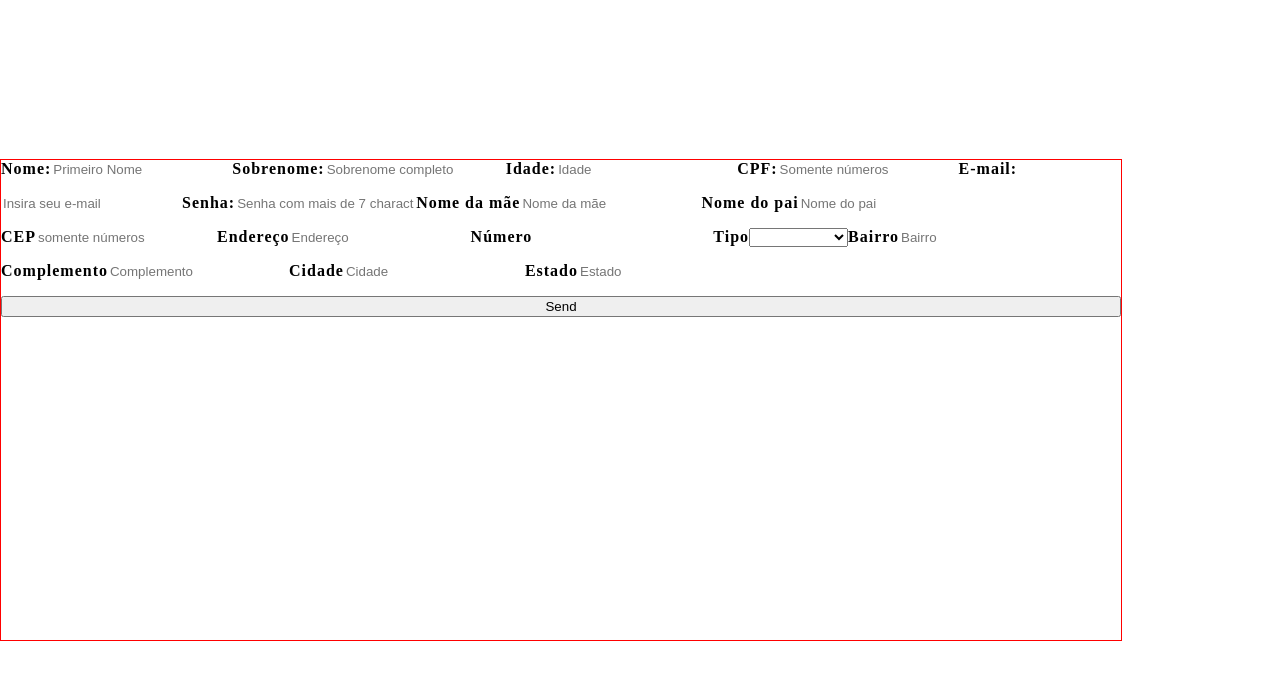
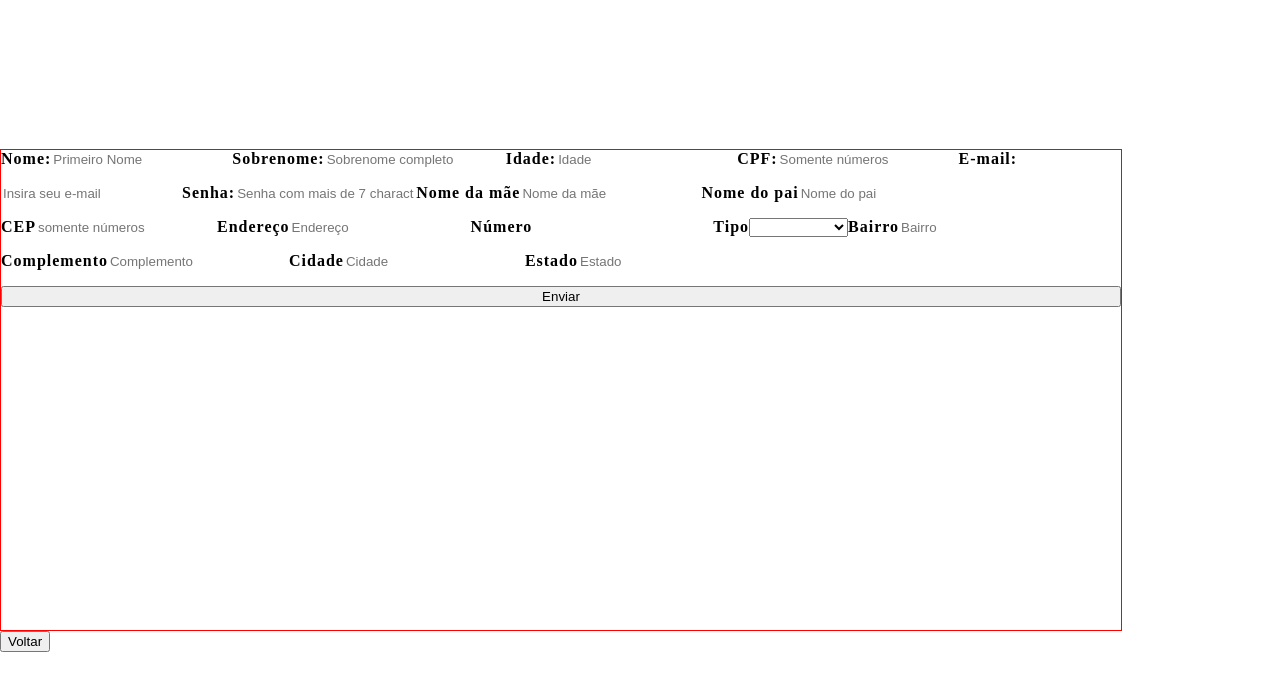
Before and after one commit to kelderpassos/desafioNode, a Vue app in the folder frontend/: page /signup in a window 1280 px wide. Shown: the top 690 px of the page. Built offline with nearby package versions, Linux system fonts and the light colour scheme.

Commit message:
Feat: added button to return to /login

```diff
--- a/frontend/src/components/SignupForm.vue
+++ b/frontend/src/components/SignupForm.vue
@@ -59,8 +59,11 @@
           <input type="text" required name="estado" v-model="personalInfo.address.state" placeholder="Estado">
 
         </div>
-        <button>Send</button>
+        <button>Enviar</button>
       </form>
+      <router-link :to="{ name: 'LoginForm' }">
+        <button>Voltar</button>
+      </router-link>
 
     </div>
 </template>
@@ -137,8 +140,8 @@
               state: '',
               country: 'Brazil'
             },
-        }
-      }
+          };
+        },
     }
   }
 </script>
```
Lines whose indentation alone changed are shown as unchanged.
